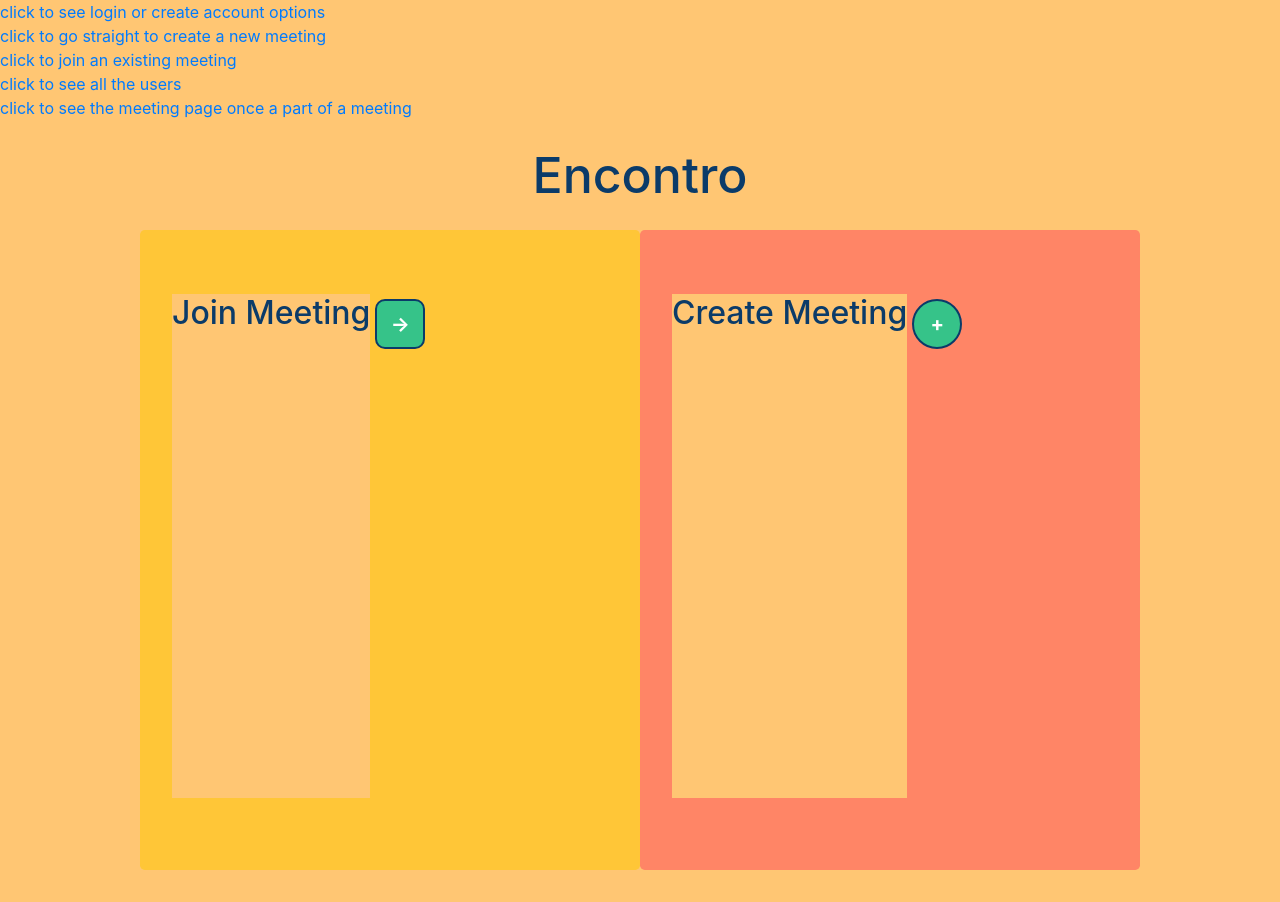
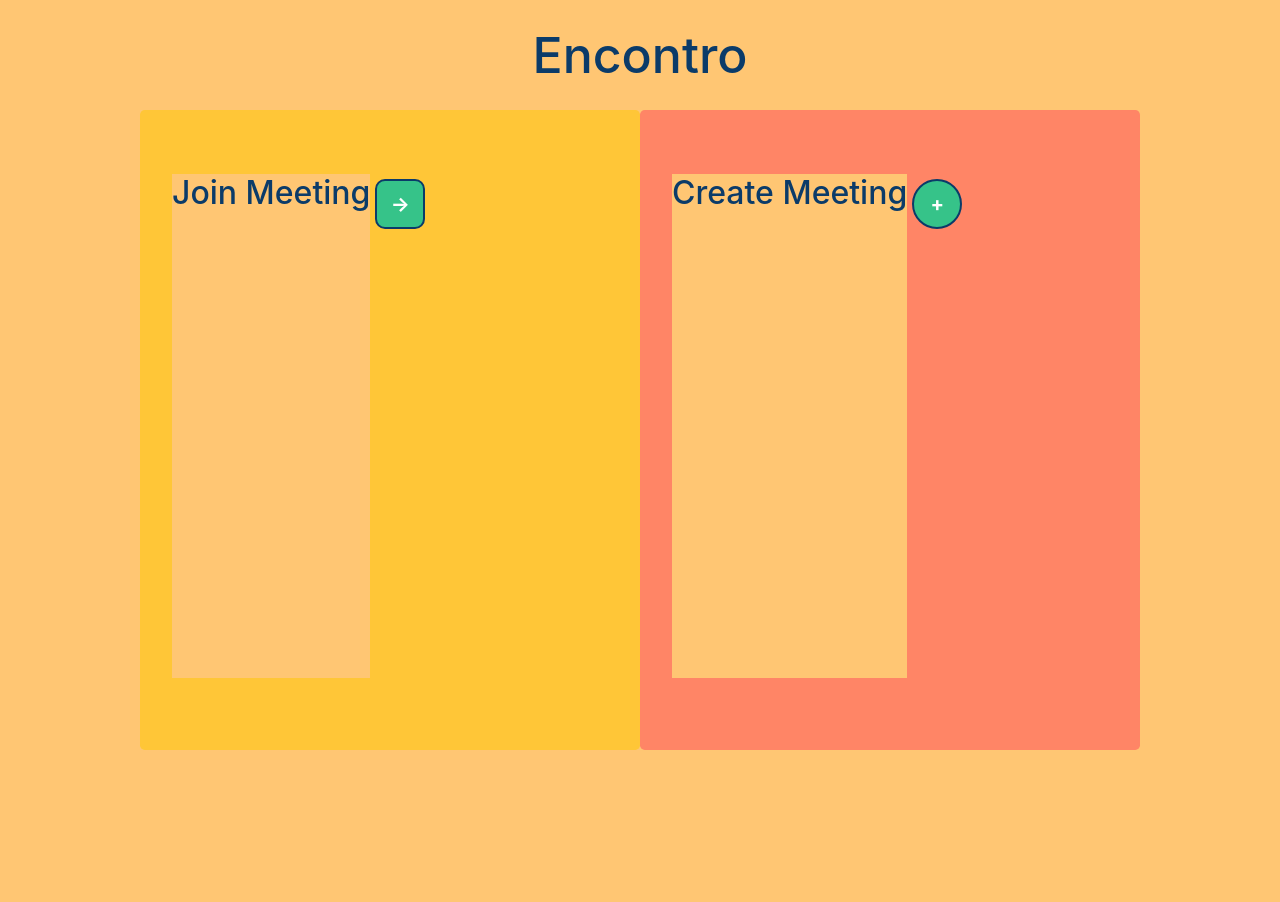
Before and after one commit to robsookim/encontro, a React (Create React App) app in the folder client/: page / in a window 1280 px wide. After the commit the page ends 800 px from the top, so only its background shows below. Built offline with nearby package versions, Linux system fonts and the light colour scheme.

Commit message:
deleted links

```diff
--- a/client/src/meeting/agenda.js
+++ b/client/src/meeting/agenda.js
@@ -29,11 +29,13 @@ export default class Agenda extends Component {
   render() {
     return (
       <div className="agendaWrapper">
+
         <h1 className="agendaTitle">agenda</h1>
+
         <ul className="agendaList">
           {this.state.list.map( (val)=> <li key={val}>{val}</li>)}
         </ul>
-        <input
+        <input className="agendaInput"
           onChange={ (e)=>this.changeUserInput(e.target.value) }
           value={this.state.userInput}
           type="text"
--- a/client/src/meeting/meeting.css
+++ b/client/src/meeting/meeting.css
@@ -49,7 +49,7 @@ white - #ffffff
   background-color: #36c389;
   width: 33%;
   height: 100%;
-  min-height: 700px;
+  min-height: 900px;
   float: right;
 }
 
@@ -59,15 +59,8 @@ white - #ffffff
   font-size: inherit;
   border: none;
   /* background-color: #9FBBCC;  */
-  background-color: #7A9CC6;
+  /* background-color: #7A9CC6; */
 }
-
-/* .notes__input_title { */
-  /* margin-bottom: 1rem; */
-  /* font-size: 1.5em; */
-  /* background-color: #B3D2B2;  */
-  /* background-color: #9FBBCC;  */
-/* } */
 
 .notesTitle{
   background-color: #36c389;
@@ -102,7 +95,7 @@ white - #ffffff
   background-color: #ff8566;
   width: 33%;
   /* height: 100%; */
-  min-height: 700px;
+  min-height: 900px;
   border-bottom: 1px solid #efefef;
   text-align: left;
   margin-bottom: 10px;
@@ -114,6 +107,10 @@ white - #ffffff
 
 .agendaList{
   background-color: #B3D2B2;
+}
+
+.agendaInput{
+  background-color: #36c389;
 }
 
 button {
--- a/client/src/pages/home.js
+++ b/client/src/pages/home.js
@@ -12,16 +12,6 @@ class Home extends Component {
   render() {
     return (
       <div>
-
-        <a href="client/src/pages/login.js">click to see login or create account options</a>
-        <br></br>
-        <a href="client/src/pages/create.js">click to go straight to create a new meeting</a>
-        <br></br>
-        <a href="client/src/pages/join.js">click to join an existing meeting</a>
-        <br></br>
-        <a href="client/src/pages/users.js">click  to see all the users</a>
-        <br></br>
-        <a href="client/src/pages/meeting.js">click to see the meeting page once a part of a meeting</a>
 
         <div className="container-fluid">
           <h1>Encontro</h1>
```
